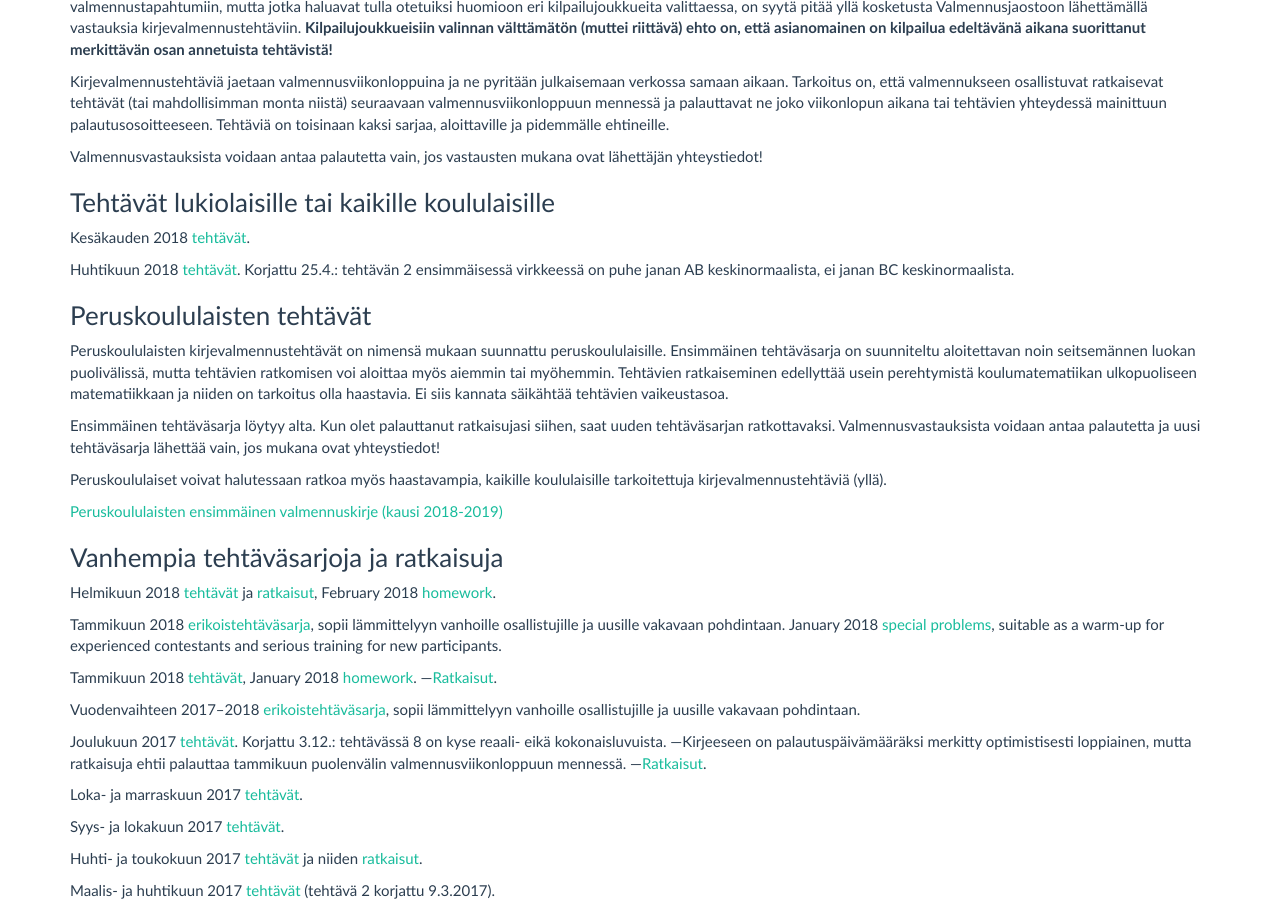
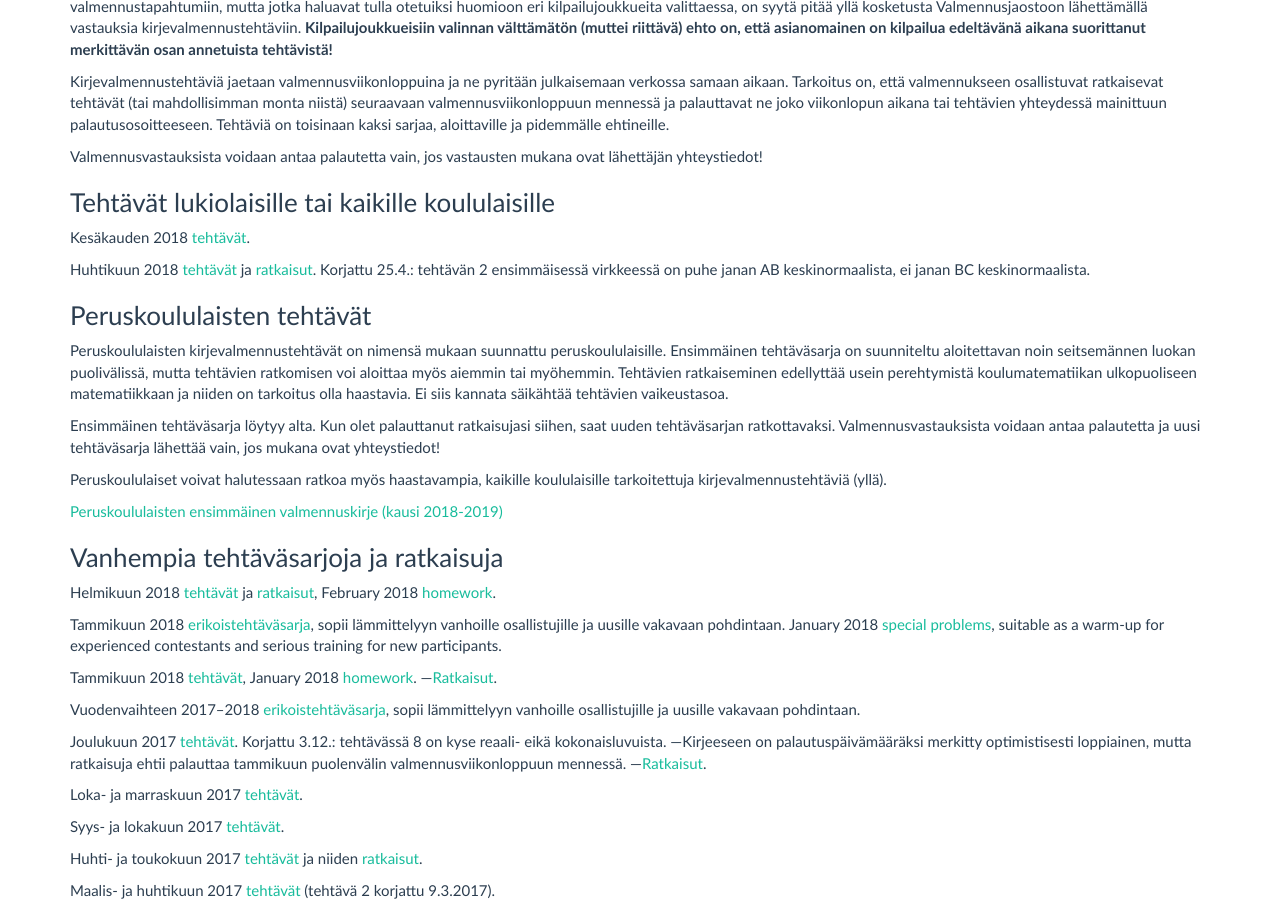
Before and after one commit to matematiikkakilpailut/matematiikkakilpailut.github.io, a Jekyll site: the page built from valmennus/index.md, in a window 1280 px wide and 900 px high, scrolled down 360 px. Built offline with Jekyll 4.4.1, drawn with Linux system fonts in a browser that asks for light colours.

Commit message:
Update index.md

```diff
--- a/valmennus/index.md
+++ b/valmennus/index.md
@@ -30,7 +30,7 @@ mukana ovat lähettäjän yhteystiedot!
 
 Kesäkauden 2018 [tehtävät](2018/kirje_2018_05.pdf).
 
-Huhtikuun 2018 [tehtävät](2018/kirje_2018_04.pdf).
+Huhtikuun 2018 [tehtävät](2018/kirje_2018_04.pdf) ja [ratkaisut](2018/ratk_2018_04.pdf).
 Korjattu 25.4.: tehtävän 2 ensimmäisessä virkkeessä on puhe janan AB keskinormaalista, ei janan BC keskinormaalista.
 
 ### Peruskoululaisten tehtävät
```
